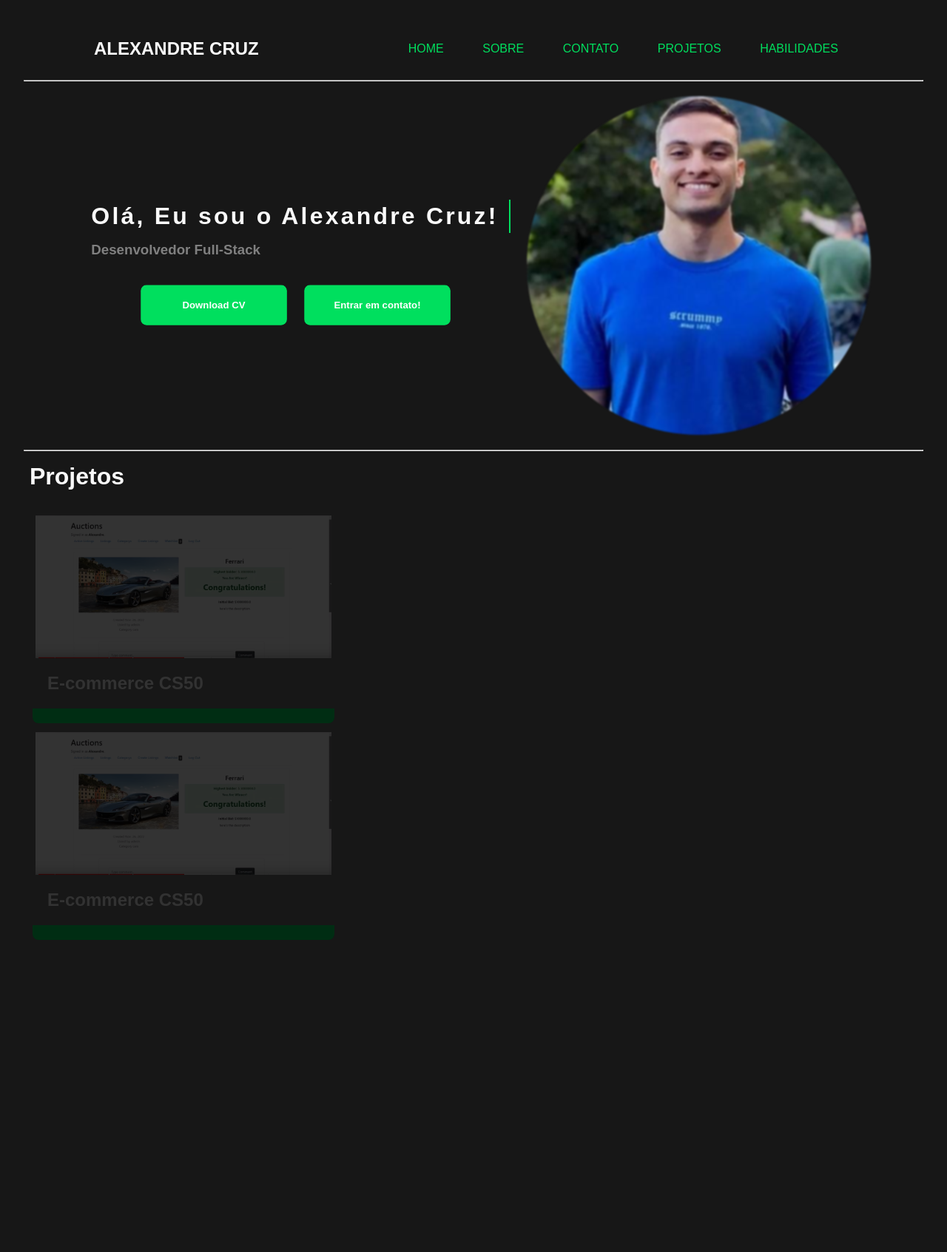
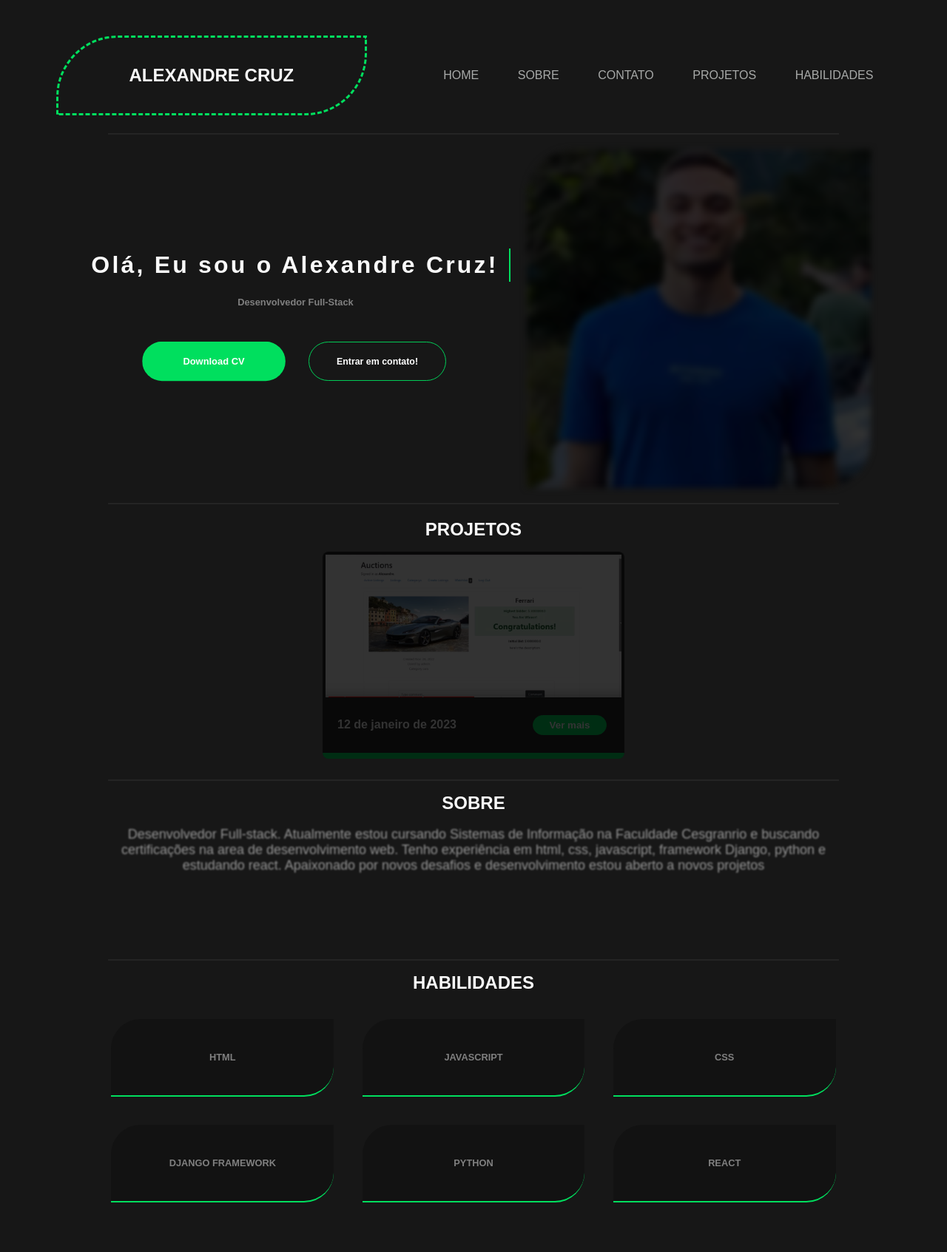
Before and after one commit to alexandrecruzdev/portfolio, a Django app: page / in a window 1280 px wide. Shown: the whole page at 74% size. Before the commit the page ends 1271 px from the top, so only its background shows below. Run offline with Django 4.2, Linux system fonts and the light colour scheme.

Commit message:
second commit

```diff
--- a/portfolio_web/static/portfolio_web/style.css
+++ b/portfolio_web/static/portfolio_web/style.css
@@ -64,6 +64,9 @@ rgb(23, 23, 23)
 
 
 
+    html {
+        scroll-behavior: smooth;
+    }
 
 * {
     margin:8px;
@@ -74,7 +77,58 @@ rgb(23, 23, 23)
 }
 
 .apresentation  {
-    text-align: left;
+    text-align: center;
+
+}
+
+.habilidade-container {
+    display: flex;
+    flex-wrap: wrap;
+    justify-content: center;
+
+
+
+}
+.habilidade-card{
+    margin:1.2rem;
+    background-color: rgb(18, 18, 18);
+    padding:2rem;
+    width:20%;
+    border-bottom: 2px solid rgb(0, 223, 94);
+    border-top-left-radius: 2.5rem;
+    border-bottom-right-radius: 2.5rem;
+    transition: 2s;
+    text-align: center;
+    flex-wrap: wrap;
+    display: flex;
+    justify-content: center;
+}
+
+.habilidade-card:hover {
+    margin:1.2rem;
+    background-color: rgb(18, 18, 18);
+    padding:2rem;
+    color: rgb(0, 223, 94);
+    width:20%;
+    border-bottom: 2px solid rgb(255, 255, 255);
+    border-top-left-radius: 2.5rem;
+    border-bottom-right-radius: 2.5rem;
+    animation-name: pulse;
+    animation-iteration-count: 1;
+    animation-duration: 1s;
+
+}
+h3 {
+    color: gray;
+    font-size: 0.8rem;
+}
+.sobre {
+    display: flex;
+    align-items: center;
+    justify-content: center;
+    flex-direction: column;
+    justify-items: center;
+
 }
 .typing {
 
@@ -84,6 +138,9 @@ rgb(23, 23, 23)
     width: 100%;
     white-space: nowrap;
     letter-spacing: .10em;
+    display:flex;
+    flex-wrap:wrap;
+
 
 
 }
@@ -94,28 +151,48 @@ body {
 
 hr {
     padding: 0px;
+    width:80%;
+    margin: auto;
+    border: 1px solid rgb(36, 36, 36);
 }
 
 a {
-    color: rgb(0, 223, 94);
+    color: rgb(168, 170, 169);
+    transition-duration: 1s;
 }
 
 a:hover {
 
     border-bottom:1px solid rgb(0, 223, 94);
     animation: sublinhar 2s forwards ;
+    color:white;
 
 }
 
 p {
     margin: 100px;
+    filter: blur(1px);
+}
+
+p:hover {
+    filter: blur(0);
+
+}
+
+#logo h2 {
+    border: 3px solid rgb(0, 223, 94);
+   border-top-left-radius: 5.2rem;
+   border-bottom-right-radius: 5.2rem;
+   padding:2.3rem;
+   padding-right:6rem;
+   padding-left:6rem;
+
+   border-style:dashed
 }
 #nav {
     display: flex;
     align-items: center;
     justify-content: space-around;
-
-
     flex-wrap: wrap;
 }
 
@@ -128,16 +205,105 @@ p {
     display: inline;
 }
 
-button {
+.button {
     background-color: rgb(0, 223, 94);
     color:white;
     padding:20px;
     width: 200px;
     border:none;
     font-weight: bold;
-    border-radius: 8px;
+    border-radius: 2rem;
+    animation-name: pulse;
+    animation-duration: 2s;
+    animation-iteration-count: infinite;
+    animation-fill-mode: forwards;
+    animation-direction: alternate;
+
+
+}
+
+
+.button:hover {
+    background-color: rgb(5, 181, 79);
+    color:white;
+    padding:20px;
+    width: 200px;
+    border:none;
+    font-weight: bold;
+    border-radius: 2rem;
     animation-name: pulse;
     animation-duration: 0.5s;
+    animation-iteration-count: infinite;
+    animation-fill-mode: forwards;
+    animation-direction: alternate;
+
+
+
+}
+
+
+.button_vermais {
+    background-color: rgb(0, 223, 94);
+    color:white;
+    padding:5px;
+    width: 100px;
+    border:1px solid rgb(0, 223, 94);
+    font-weight: bold;
+    border-radius: 2rem;
+    animation-name: pulse;
+    animation-duration: 2s;
+    animation-iteration-count: 1;
+    animation-fill-mode: forwards;
+    animation-direction: alternate;
+
+
+}
+
+
+.button_vermais:hover {
+    border: 1px solid rgb(5, 181, 79);
+    background-color:rgb(40,40, 40);
+    color:white;
+    padding:5px;
+    width: 100px;
+    font-weight: bold;
+    border-radius: 2rem;
+    animation-name: pulse;
+    animation-duration: 0.5s;
+    animation-iteration-count: 1;
+    animation-fill-mode: forwards;
+    animation-direction: alternate;
+
+
+
+}
+
+.button2:hover {
+    border: 1px solid rgb(0, 223, 94);
+    background-color: rgb(0, 223, 94);
+    color:white;
+    padding:20px;
+    width: 200px;
+    font-weight: bold;
+    border-radius: 2rem;
+    animation-name: pulse;
+    animation-duration: 0.5s;
+    animation-iteration-count: infinite;
+    animation-fill-mode: forwards;
+    animation-direction: alternate;
+
+
+}
+.button2 {
+    border: 1px solid rgb(0, 223, 94);
+    background-color: rgb(23, 23, 23);
+    color:white;
+    padding:20px;
+    width: 200px;
+    font-weight: bold;
+    border-radius: 2rem;
+    animation-name: pulse;
+    animation-duration: 1s;
     animation-iteration-count: infinite;
     animation-fill-mode: forwards;
     animation-direction: alternate;
@@ -217,12 +383,16 @@ input[type=submit]:active {
     display: inline;
 }
 
+img {
+    max-width: 100%;
+}
 
 .home {
     display:flex;
     justify-content: center;
     flex-wrap:wrap-reverse;
     padding: 4px;
+    max-width: 100%;
 
 
 }
@@ -235,9 +405,35 @@ input[type=submit]:active {
     flex-wrap: wrap;
 }
 
-h1,h2,h3,h4,h5 {
+p{
+    color: rgb(150, 150, 150);
+    text-align: center;
+    margin-top:10px;
+    font-size: 18px;
+
+
+}
+p:hover{
+    color: rgb(150, 150, 150);
+    text-align: center;
+    margin-top:10px;
+    font-size: 18px;
+    animation: pulse;
+    animation-duration: 1s;
+    animation-direction: reverse;
+
+}
+.center {
+    text-align: center;
+    display: flex;
+    justify-content: center;
+}
+h1,h2,h4,h5 {
     margin: 0px;
     color:rgb(249, 249, 249);
+    display: flex;
+    flex-wrap: wrap;
+
 
 
 }
@@ -247,11 +443,15 @@ h1,h2,h3,h4,h5 {
     filter: blur(1px);
     width: 457px;
     height: 450px;
-    border-radius: 50%;
+    filter: blur(4px) brightness(20%);
     background-position:center;
     transform: scale(1);
     transition-duration: 1s;
-    /*filter:grayscale(100%)*/
+
+    border-top-left-radius: 4rem;
+    border-bottom-right-radius: 4rem;
+
+
 
 }
 
@@ -260,21 +460,33 @@ h1,h2,h3,h4,h5 {
     filter: blur(1px);
     width: 457px;
     height: 450px;
-    border-radius: 50%;
+    border-top-left-radius: 4rem;
+    border-bottom-right-radius: 4rem;
     background-position:center;
-    transform: scale(1.1);
+    transform: scale(1.05);
     transition-duration: 1s;
     /*filter:grayscale(100%)*/
 
 }
 
 .projeto-container {
-    display: inline;
+    display: flex;
+    flex-wrap: wrap;
+    justify-content: center;
+    margin: auto;
+    padding: 4px;
+    text-align: center;
+
+}
+
+.projeto {
+    padding: 8px;
+    text-align: center;
 }
 
 .projeto-miniatura-img{
-    border:rgb(23, 23, 23);
-    border-bottom: 20px solid rgb(0, 223, 94);
+    background-color:rgb(40,40, 40);
+    border-bottom: 8px solid rgb(0, 223, 94);
     border-radius: 8px ;
     max-width: 400px;
     overflow: hidden;
@@ -285,8 +497,9 @@ h1,h2,h3,h4,h5 {
 }
 
 .projeto-miniatura-img:hover{
-    border:rgb(23, 23, 23);
-    border-bottom: 20px solid rgb(0, 223, 94);
+
+    background-color:rgb(40,40, 40);
+    border-bottom: 8px solid rgb(0, 223, 94);
     border-radius: 8px ;
     max-width: 400px;
     overflow: hidden;
@@ -309,7 +522,12 @@ h1,h2,h3,h4,h5 {
 }
 
 .projeto-miniatura-text {
-
+  display: flex;
+  flex-wrap: wrap;
+  flex-direction: row;
+  padding:4px;
+  align-items: center;
+  justify-content: space-between;
 }
 
 
@@ -332,9 +550,26 @@ h1,h2,h3,h4,h5 {
     .button-container {
         display: flex;
         justify-content: center;
+        flex-wrap: wrap;
+    }
+
+    #nav{
+        justify-content: center;
+    }
+
+    .typing {
+
+        animation: none;
+        border-right:2px solid rgb(0, 223, 94);
+        overflow: hidden;
+        width: 100%;
+        white-space:normal;
+        letter-spacing: .10em;
+        text-align: left;
+
+
     }
 
 
 
-
 }
--- a/portfolio_web/templates/index.html
+++ b/portfolio_web/templates/index.html
@@ -12,8 +12,8 @@
         </div>
 
         <div class="button-container">
-            <button>Download CV</button>
-            <button>Entrar em contato!</button>
+            <button class="button">Download CV</button>
+            <button class="button2">Entrar em contato!</button>
         </div>
     </div>
 
@@ -25,29 +25,57 @@
 </div>
 <hr>
 
-<div>
-    <h1>Projetos</h1>
+<div class="projeto" id="projeto">
+
+    <h2 class="center">PROJETOS</h2>
     <div class="projeto-container">
 
         <div class="projeto-miniatura-img">
             <img src="{% static 'portfolio_web/img/miniaturaprojeto.png'%}" alt="" class="src">
 
             <div class="projeto-miniatura-text">
-                <h2 class="titulo-projeto">E-commerce CS50</h2>
+                <h4 class="data-projeto">12 de janeiro de 2023</h4>
+                <button class="button_vermais">Ver mais</button>
             </div>
         </div>
 
-        <div class="projeto-miniatura-img">
-            <img src="{% static 'portfolio_web/img/miniaturaprojeto.png'%}" alt="" class="src">
 
-            <div class="projeto-miniatura-text">
-                <h2 class="titulo-projeto">E-commerce CS50</h2>
-            </div>
-        </div>
 
 
 
     </div>
 
 </div>
+
+<hr>
+
+<div class="sobre" id="sobre">
+<h2 class="center">SOBRE</h2>
+<p class="sobre-p">Desenvolvedor Full-stack. Atualmente estou cursando Sistemas de Informação na Faculdade Cesgranrio e buscando certificações na area de desenvolvimento web. Tenho experiência em html, css, javascript, framework Django, python e estudando react. Apaixonado por novos desafios e desenvolvimento estou aberto a novos projetos</p>
+</div>
+
+<hr>
+<div class="habilidades" id="habilidades">
+    <h2 class="center">HABILIDADES</h2>
+    <div class="habilidade-container">
+    <div class="habilidade-card">
+        <h3>HTML</h3>
+    </div>
+    <div class="habilidade-card">
+        <h3>JAVASCRIPT</h3>
+    </div>
+    <div class="habilidade-card">
+        <h3>CSS</h3>
+    </div>
+    <div class="habilidade-card">
+        <h3>DJANGO FRAMEWORK</h3>
+    </div>
+    <div class="habilidade-card">
+        <h3>PYTHON</h3>
+    </div>
+    <div class="habilidade-card">
+        <h3>REACT</h3>
+    </div>
+</div>
+</div>
 {% endblock content %}
--- a/portfolio_web/templates/layout.html
+++ b/portfolio_web/templates/layout.html
@@ -8,16 +8,17 @@
     <title>HTML 5 Boilerplate</title>
     <link rel="stylesheet" href="{% static 'portfolio_web/style.css' %}">
     <link rel="preconnect" href="https://fonts.googleapis.com"><link rel="preconnect" href="https://fonts.gstatic.com" crossorigin><link href="https://fonts.googleapis.com/css2?family=Rowdies:wght@300&display=swap" rel="stylesheet">
+    <link rel="stylesheet" href="https://fonts.googleapis.com/css2?family=Material+Symbols+Outlined:opsz,wght,FILL,GRAD@48,400,0,0" />
   </head>
   <body>
     <div id="nav">
         <div id="logo"><h2>ALEXANDRE CRUZ</h2></div>
         <div id="container-nav-list">
             <a href=""><li>HOME</li></a>
-            <a href=""><li>SOBRE</li></a>
+            <a href="#sobre"><li>SOBRE</li></a>
             <a href=""><li>CONTATO</li></a>
-            <a href=""><li>PROJETOS</li></a>
-            <a href=""><li>HABILIDADES</li></a>
+            <a href="#projeto"><li>PROJETOS</li></a>
+            <a href="#habilidades"><li>HABILIDADES</li></a>
         </div>
     </div>
     <hr>
```
Also changed, not shown: portfolio_web/static/portfolio_web/img/js.jpg (added).
